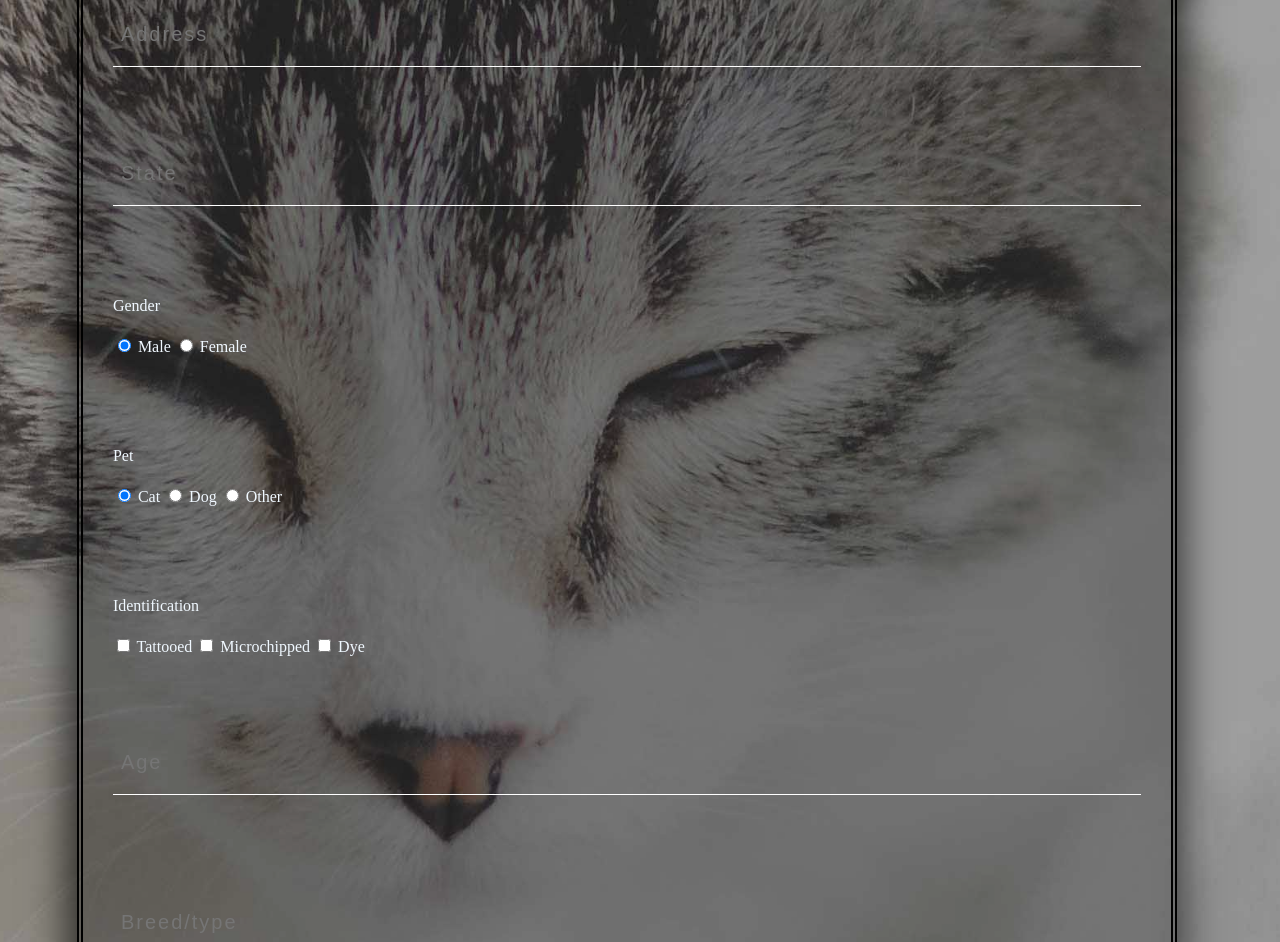
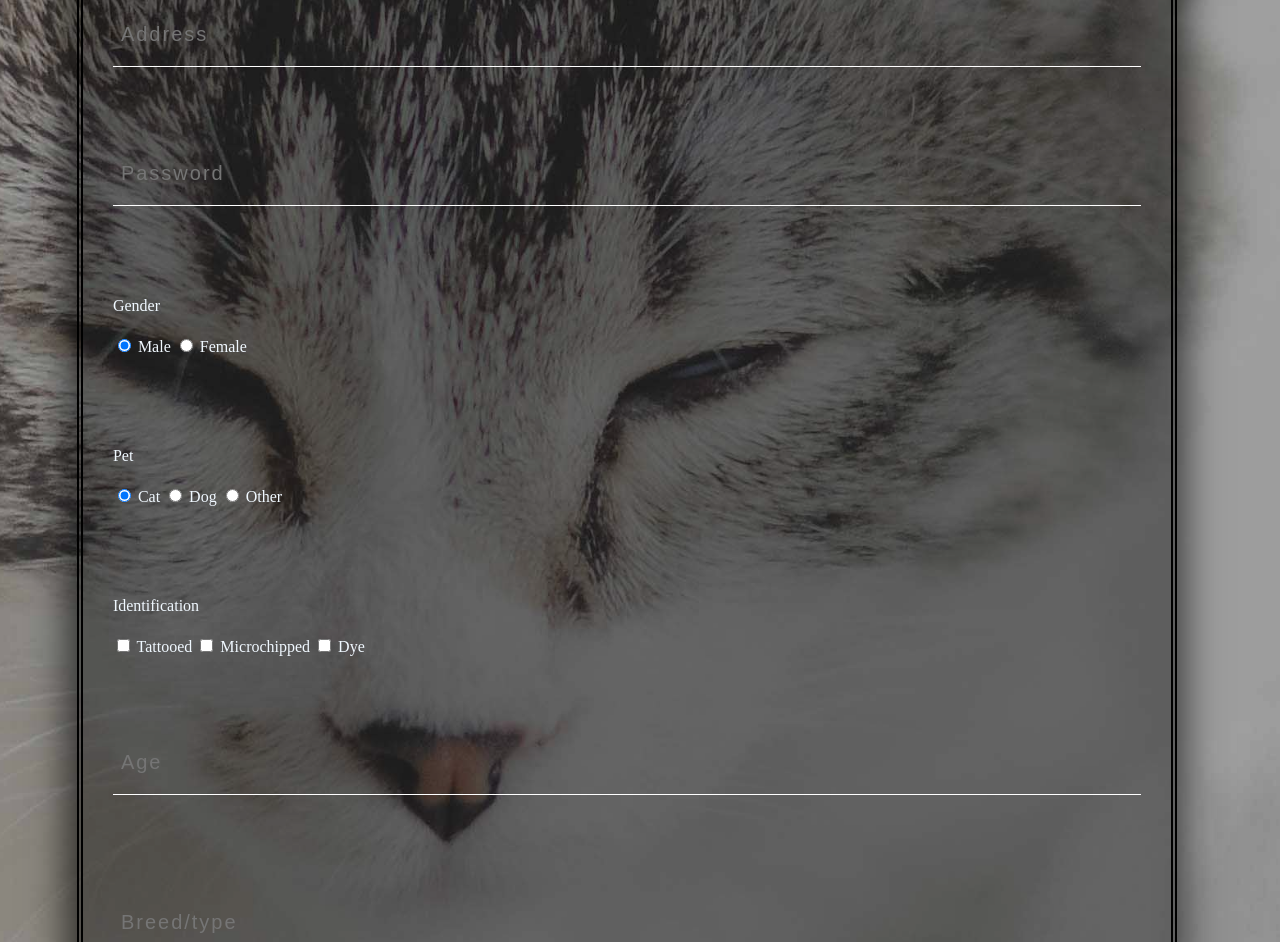
Before and after one commit to xiaohei6856/webpage, a plain HTML site: page text/biaodan.html in a window 1280 px wide. Shown: the part 788-1730 px from the top of the page. Drawn offline with Linux system fonts and the light colour scheme.

Commit message:
第三次修改表单

```diff
--- a/text/biaodan.html
+++ b/text/biaodan.html
@@ -42,7 +42,7 @@
 					border: 6px double #000000;
 					box-shadow: -2px 7px 37px 8px rgb(0 0 0 / 67%);
 					padding: 30px;
-					background-color: rgba(0, 0, 0, 0.3);
+					background-color: rgba(0, 0, 0, 0.4);
 			}
 			.biaoti{
 				height: 116px;
@@ -244,7 +244,7 @@
 										<input type="text" name="Address" placeholder="Address" required="" class="shuru">
 									</div>
 									<div class="box6">
-										<input type="password" name="State" placeholder="State" required="" class="shuru">
+										<input type="password" name="Password" placeholder="Password" required="" class="shuru">
 									</div>
 								</div>
 								<div class="grid">
```
